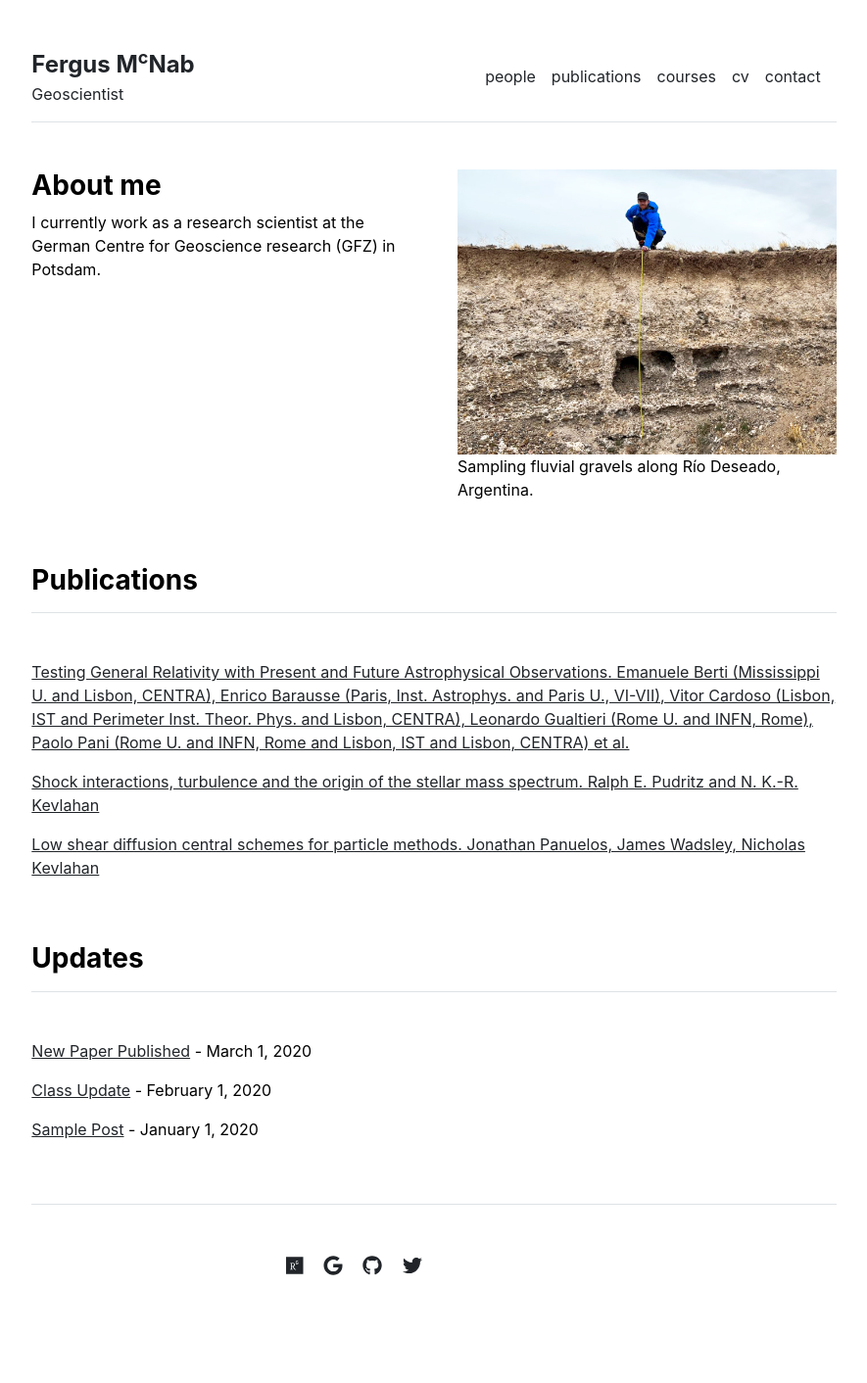
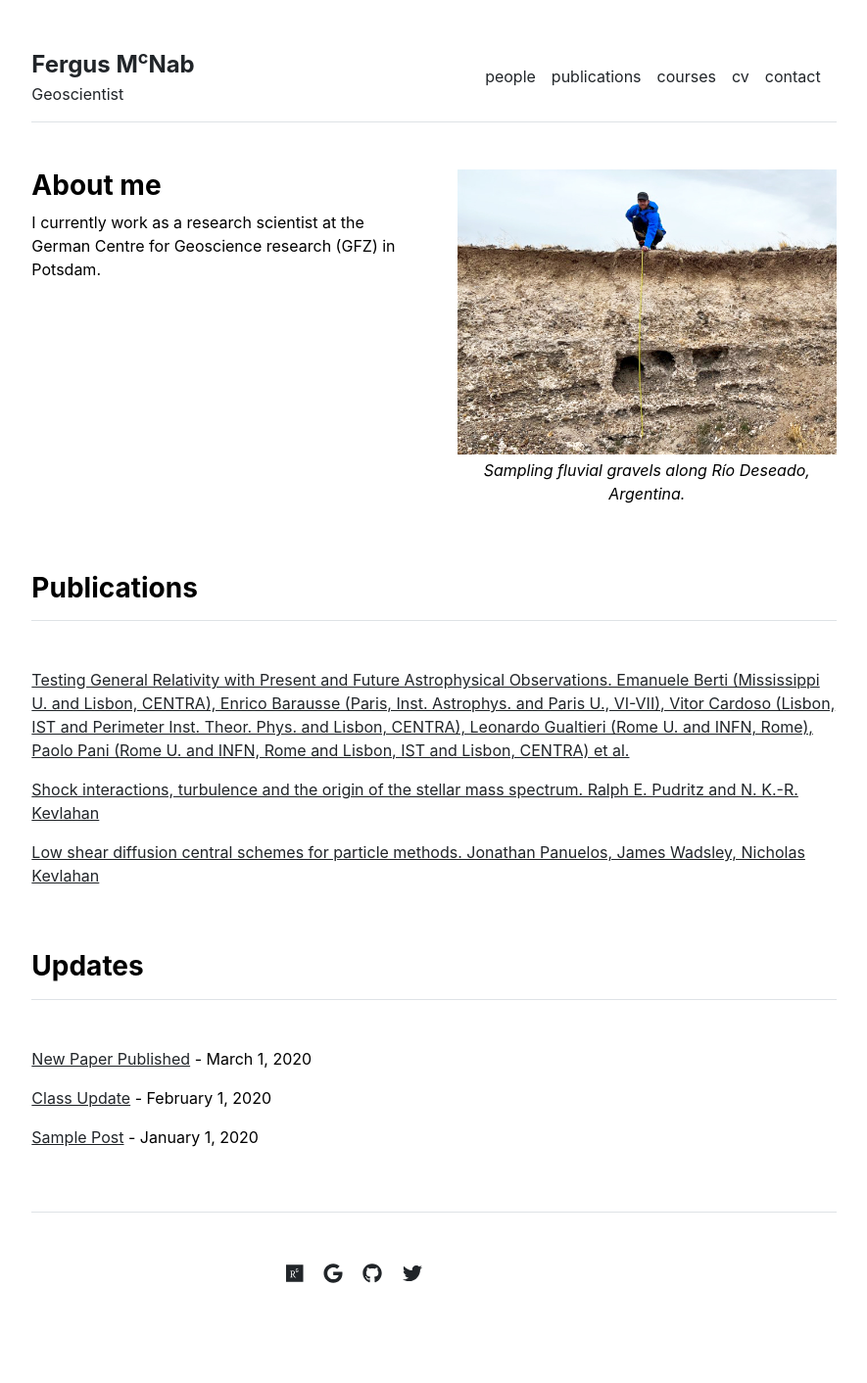
Before and after one commit to fmcnab/fmcnab.github.io, a Jekyll site: the page built from index.md, in a window 1280 px wide. Shown: the whole page at 98% size, without its empty margins (197-1082 px from the left). Built offline with Jekyll 4.4.1, drawn with Linux system fonts in a browser that asks for light colours.

Commit message:
Format figure caption.

```diff
--- a/_layouts/default.html
+++ b/_layouts/default.html
@@ -1,5 +1,14 @@
 <!DOCTYPE html>
 <html lang="{{ site.lang | default: "en-US" }}">
+  <head>
+    <style>
+    figcaption {
+      font-style: italic;
+      padding: 4px;
+      text-align: center;
+    }
+    </style>
+  </head>
   {% include head.html %}
   <body>
     <div class="col-lg-8 mx-auto p-3 py-md-5">
```
